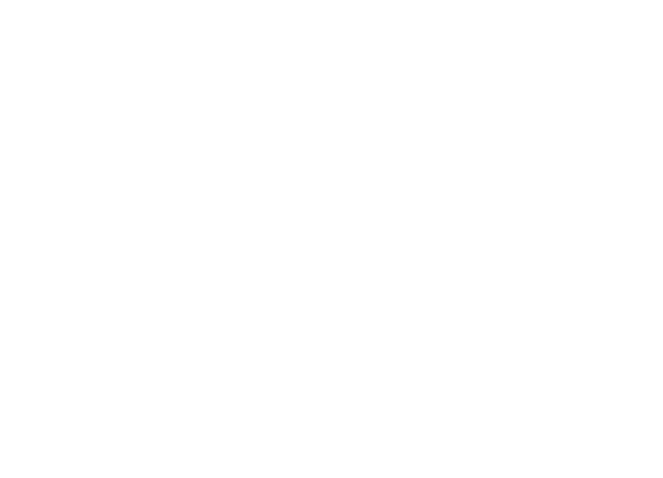
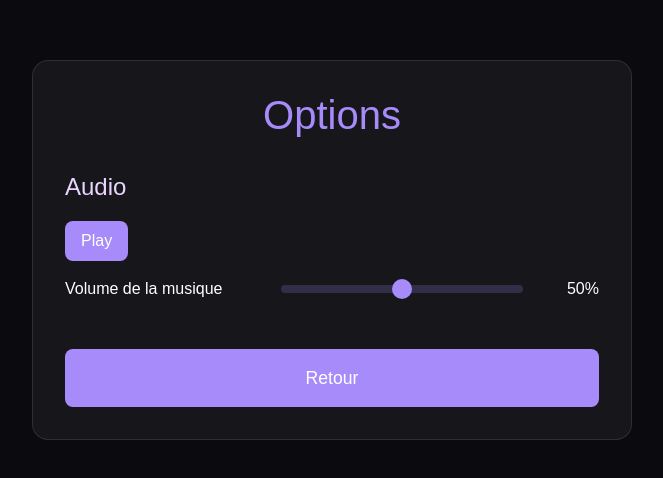
Before and after one commit to Kevin-Lamotte974/Skystone_Legacy_Web, a React (Vite) app in the folder frontend/: page /options in a window 1280 px wide. Before the commit this address had no page. Shown: the part 150-628 px from the top of the page, without its empty margins (308-971 px from the left). Built offline with nearby package versions, Linux system fonts and the light colour scheme.

Commit message:
correction audio et carte

```diff
--- a/frontend/src/App.jsx
+++ b/frontend/src/App.jsx
@@ -4,6 +4,7 @@ import Home from './components/pages/Home';
 import Auth from './components/pages/Auth';
 import Login from './components/Login';
 import Register from './components/Register';
+import Options from './components/pages/Options';
 import './App.css';
 
 function App() {
@@ -16,6 +17,7 @@ function App() {
           <Route path="/home" element={<Home />} />
           <Route path="/login" element={<Login />} />
           <Route path="/register" element={<Register />} />
+          <Route path="/options" element={<Options />} />
         </Routes>
       </Router>
     </AudioProvider>
--- /dev/null
+++ b/frontend/src/components/pages/Options.css
@@ -0,0 +1,113 @@
+.options-container {
+  min-height: 100vh;
+  background: #0B0B0F;
+  color: white;
+  display: flex;
+  align-items: center;
+  justify-content: center;
+  padding: 2rem;
+}
+
+.options-content {
+  background: rgba(255, 255, 255, 0.05);
+  border-radius: 1rem;
+  padding: 2rem;
+  width: 100%;
+  max-width: 600px;
+  border: 1px solid rgba(255, 255, 255, 0.1);
+}
+
+h1 {
+  font-size: 2.5rem;
+  margin-bottom: 2rem;
+  text-align: center;
+  color: #a78bfa;
+}
+
+.options-section {
+  margin-bottom: 2rem;
+}
+
+h2 {
+  font-size: 1.5rem;
+  margin-bottom: 1rem;
+  color: #e9d5ff;
+}
+
+.audio-controls {
+  display: flex;
+  flex-direction: column;
+  gap: 1rem;
+}
+
+.music-toggle-button {
+  padding: 0.5rem 1rem;
+  background: #a78bfa;
+  border: none;
+  border-radius: 0.5rem;
+  color: white;
+  cursor: pointer;
+  transition: background 0.2s;
+  width: fit-content;
+}
+
+.music-toggle-button:hover {
+  background: #9061f9;
+}
+
+.volume-control {
+  display: flex;
+  align-items: center;
+  gap: 1rem;
+  margin-bottom: 1rem;
+}
+
+.volume-control label {
+  min-width: 200px;
+}
+
+.volume-slider {
+  flex: 1;
+  height: 8px;
+  -webkit-appearance: none;
+  background: rgba(167, 139, 250, 0.2);
+  border-radius: 4px;
+  outline: none;
+}
+
+.volume-slider::-webkit-slider-thumb {
+  -webkit-appearance: none;
+  width: 20px;
+  height: 20px;
+  background: #a78bfa;
+  border-radius: 50%;
+  cursor: pointer;
+  transition: background 0.2s;
+}
+
+.volume-slider::-webkit-slider-thumb:hover {
+  background: #9061f9;
+}
+
+.volume-control span {
+  min-width: 60px;
+  text-align: right;
+}
+
+.back-button {
+  display: block;
+  width: 100%;
+  padding: 1rem;
+  background: #a78bfa;
+  color: white;
+  border: none;
+  border-radius: 0.5rem;
+  font-size: 1.1rem;
+  cursor: pointer;
+  transition: background 0.2s;
+  margin-top: 2rem;
+}
+
+.back-button:hover {
+  background: #9061f9;
+}
--- /dev/null
+++ b/frontend/src/components/pages/Options.jsx
@@ -0,0 +1,63 @@
+import React from 'react';
+import { useNavigate } from 'react-router-dom';
+import { useAudio } from '../../context/AudioContext';
+import './Options.css';
+
+function Options() {
+  const navigate = useNavigate();
+  const { musicVolume, setVolume, isPlaying, playMusic, pauseMusic } = useAudio();
+
+  const handleVolumeChange = (e) => {
+    const newVolume = parseFloat(e.target.value);
+    setVolume(newVolume);
+  };
+
+  const toggleMusic = () => {
+    if (isPlaying) {
+      pauseMusic();
+    } else {
+      playMusic();
+    }
+  };
+
+  return (
+    <div className="options-container">
+      <div className="options-content">
+        <h1>Options</h1>
+
+        <div className="options-section">
+          <h2>Audio</h2>
+          <div className="audio-controls">
+            <button
+              onClick={toggleMusic}
+              className="music-toggle-button"
+            >
+              {isPlaying ? 'Pause' : 'Play'}
+            </button>
+
+            <div className="volume-control">
+              <label htmlFor="volume">Volume de la musique</label>
+              <input
+                type="range"
+                id="volume"
+                min="0"
+                max="1"
+                step="0.01"
+                value={musicVolume}
+                onChange={handleVolumeChange}
+                className="volume-slider"
+              />
+              <span>{Math.round(musicVolume * 100)}%</span>
+            </div>
+          </div>
+        </div>
+
+        <button className="back-button" onClick={() => navigate('/home')}>
+          Retour
+        </button>
+      </div>
+    </div>
+  );
+}
+
+export default Options;
--- a/frontend/src/context/AudioContext.jsx
+++ b/frontend/src/context/AudioContext.jsx
@@ -1,4 +1,4 @@
-import { createContext, useContext, useState, useEffect } from 'react';
+import { createContext, useContext, useState, useEffect, useCallback } from 'react';
 import menuMusic from '../assets/sound/Brylie Christopher Oxley - Persist.mp3';
 
 const AudioContext = createContext();
@@ -6,41 +6,68 @@ const AudioContext = createContext();
 export function AudioProvider({ children }) {
   const [musicVolume, setMusicVolume] = useState(() => {
     const saved = localStorage.getItem('musicVolume');
-    return saved ? parseFloat(saved) : 0.8;
+    return saved ? parseFloat(saved) : 0.5;
   });
-  const [audio] = useState(new Audio(menuMusic));
+  const [audio] = useState(() => {
+    const newAudio = new Audio(menuMusic);
+    newAudio.loop = true;
+    return newAudio;
+  });
+  const [isPlaying, setIsPlaying] = useState(false);
+
+  const setVolume = useCallback((volume) => {
+    const newVolume = Math.max(0, Math.min(1, volume));
+    setMusicVolume(newVolume);
+    audio.volume = newVolume;
+    localStorage.setItem('musicVolume', newVolume.toString());
+  }, [audio]);
 
   useEffect(() => {
-    audio.loop = true;
     audio.volume = musicVolume;
-
     return () => {
       audio.pause();
       audio.currentTime = 0;
     };
+  }, [audio, musicVolume]);
+
+  const playMusic = useCallback(() => {
+    audio.play().then(() => {
+      setIsPlaying(true);
+    }).catch(error => {
+      console.log("Lecture automatique bloquée :", error);
+      setIsPlaying(false);
+    });
+  }, [audio]);
+
+  const pauseMusic = useCallback(() => {
+    audio.pause();
+    setIsPlaying(false);
   }, [audio]);
 
   useEffect(() => {
-    audio.volume = musicVolume;
-    localStorage.setItem('musicVolume', musicVolume);
-  }, [musicVolume, audio]);
+    const handlePlay = () => setIsPlaying(true);
+    const handlePause = () => setIsPlaying(false);
+    const handleEnded = () => setIsPlaying(false);
 
-  const playMusic = () => {
-    audio.play().catch(error => {
-      console.log("Lecture automatique bloquée :", error);
-    });
-  };
+    audio.addEventListener('play', handlePlay);
+    audio.addEventListener('pause', handlePause);
+    audio.addEventListener('ended', handleEnded);
 
-  const pauseMusic = () => {
-    audio.pause();
-  };
-
-  const setVolume = (volume) => {
-    setMusicVolume(volume);
-  };
+    return () => {
+      audio.removeEventListener('play', handlePlay);
+      audio.removeEventListener('pause', handlePause);
+      audio.removeEventListener('ended', handleEnded);
+    };
+  }, [audio]);
 
   return (
-    <AudioContext.Provider value={{ musicVolume, setVolume, playMusic, pauseMusic }}>
+    <AudioContext.Provider value={{
+      musicVolume,
+      setVolume,
+      playMusic,
+      pauseMusic,
+      isPlaying
+    }}>
       {children}
     </AudioContext.Provider>
   );
--- a/frontend/src/styles/Home.css
+++ b/frontend/src/styles/Home.css
@@ -22,44 +22,22 @@
   opacity: 1;
 }
 
-/* Styles pour le texte animé */
+/* Styles pour le texte */
 .typewriter-container {
-  overflow: hidden;
   max-width: 2xl;
   margin: 0 auto;
 }
 
 .typewriter-text {
-  overflow: hidden;
-  border-right: 2px solid #a855f7;
-  white-space: pre-wrap;
   margin: 0 auto;
-  animation: typing 4s steps(100, end),
-           blink-caret .75s step-end infinite;
-}
-
-@keyframes typing {
-  from { max-width: 0 }
-  to { max-width: 100% }
-}
-
-@keyframes blink-caret {
-  from, to { border-color: transparent }
-  50% { border-color: #a855f7 }
+  background: linear-gradient(to right, #9333ea, #3b82f6);
+  -webkit-background-clip: text;
+  background-clip: text;
+  color: transparent;
 }
 
 /* Animation du titre */
-@keyframes text-shine {
-  from {
-    background-position: 200% center;
-  }
-  to {
-    background-position: -200% center;
-  }
-}
-
 .animate-text-shine {
-  animation: text-shine 3s linear infinite;
   background-size: 200% auto;
 }
 
```
Also changed, not shown: frontend/src/components/pages/Home.css (+4 -15 lines), frontend/src/components/pages/Home.jsx (+14 -70 lines), frontend/src/styles/animations/TextShine.css (deleted, +0 -14 lines).
